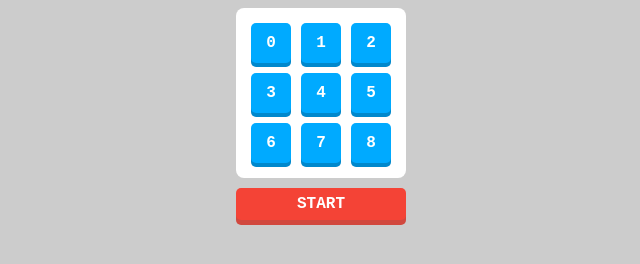
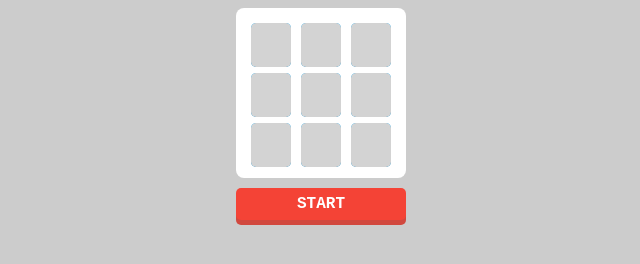
Before and after one commit to yuheinagano8942/jsMynumbersgames, a plain HTML site: page index.html in a window 1280 px wide. Shown: the whole page, without its empty margins (319-959 px from the left). Drawn offline with Linux system fonts and the light colour scheme.

Commit message:
first commit6

```diff
--- a/main.js
+++ b/main.js
@@ -10,7 +10,7 @@
   function createPanel(num) {
     var panel;
     panel = document.createElement('div');
-    panel.className = 'panel';
+    panel.className = 'panel hidden';
     panel.textContent = num;
     panel.addEventListener('click', function() {
       if ((this.textContent - 0) === currentNum) {
--- a/styles.css
+++ b/styles.css
@@ -31,7 +31,22 @@ body {
   box-shadow: 0 4px 0 #0088cc;
   line-height: 40px;
   text-align: center;
+  position: relative;
 }
+
+.panel.hidden::after {
+  content: '';
+  cursor: pointer;
+  background: lightgray;
+  width: 40px;
+  height: 40px;
+  border-radius: 5px;
+  box-shadow: 0 4px 0 lightgray;
+  position: absolute;
+  top: 0;
+  left: 0;
+}
+
 
 .panel.flipped {
   background: lightgray;
```
